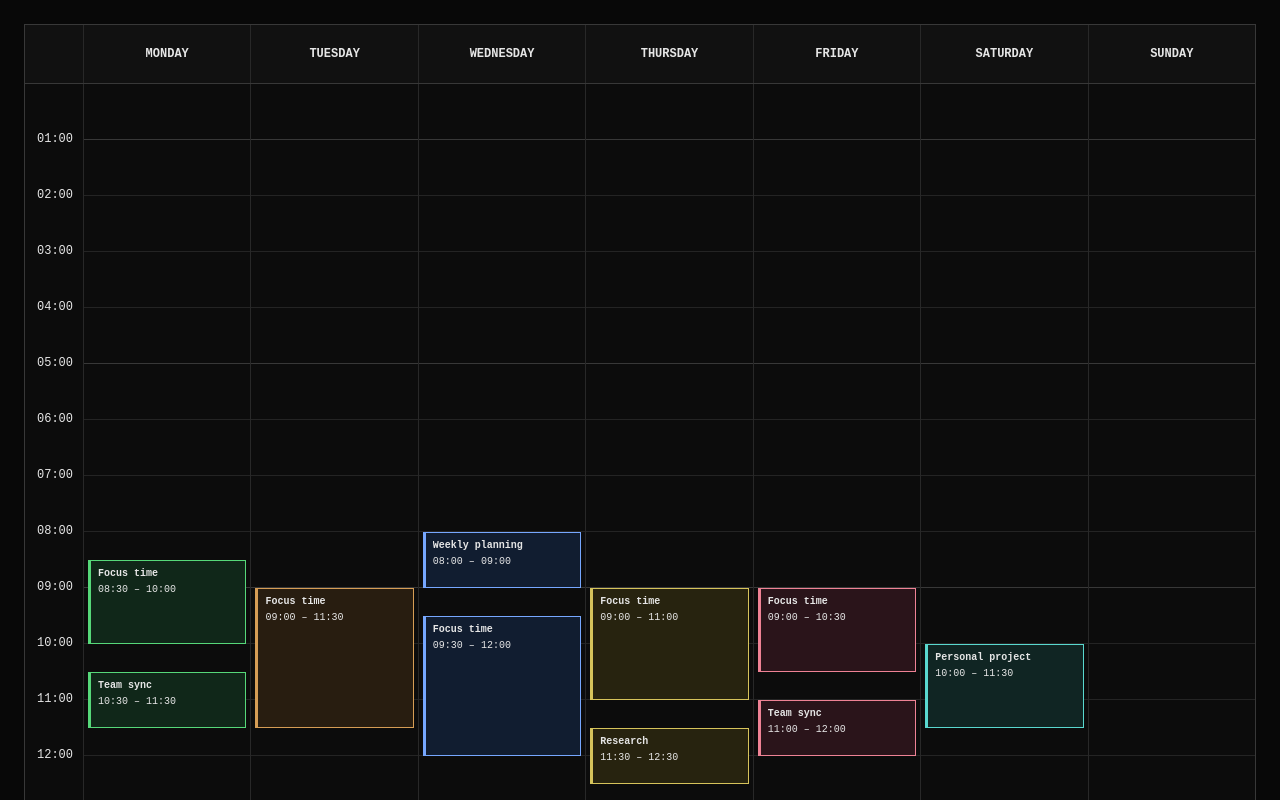
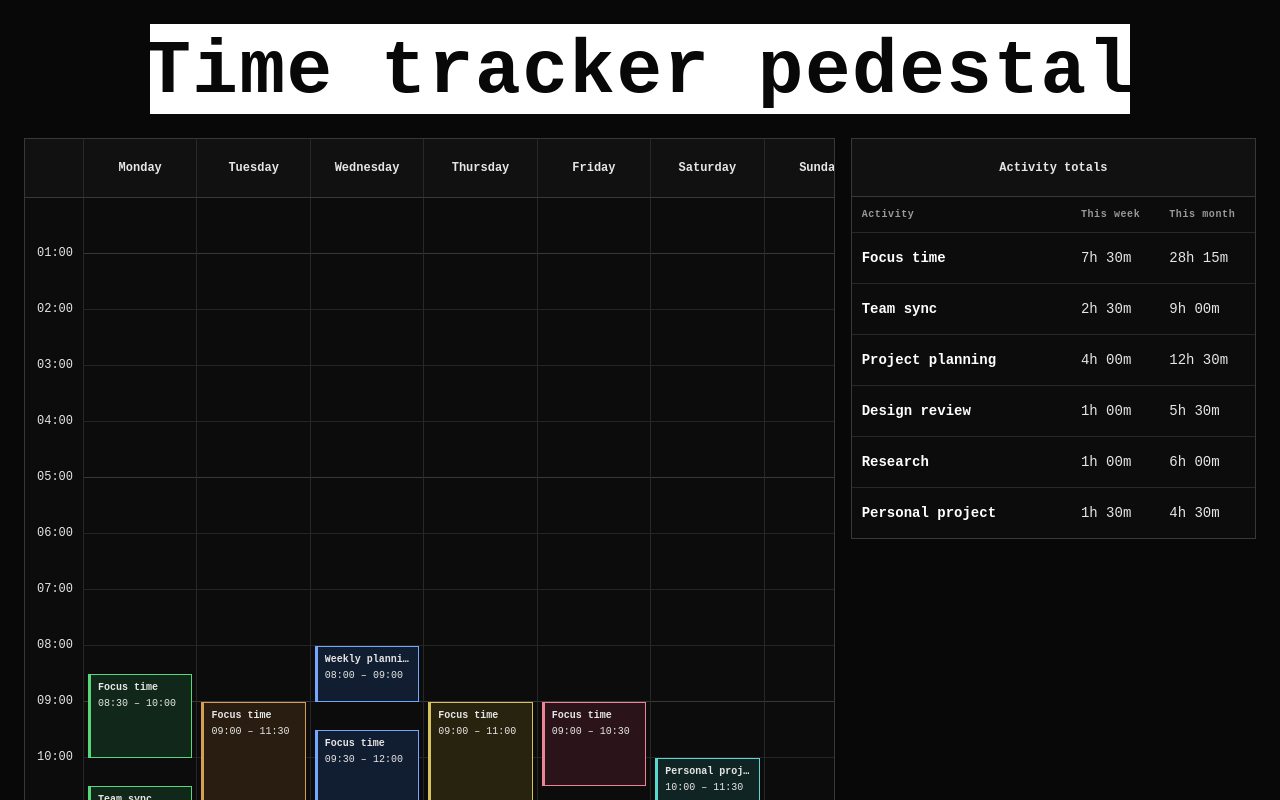
Before and after one commit to ThorTuwy/time-tracker-pedestal-website, a Preact app: page / in a window 1280 px wide. Shown: the top 800 px of the page. Built offline with nearby package versions, Linux system fonts and the light colour scheme.

Commit message:
feat: Add ActivitySummary

```diff
--- a/src/app.css
+++ b/src/app.css
@@ -9,8 +9,33 @@
   padding: 24px;
 }
 
+.page-header {
+  display: flex;
+  justify-content: center;
+  margin-bottom: 24px;
+}
+
+.page-header img {
+  display: block;
+  width: min(100%, 980px);
+  height: auto;
+}
+
+.schedule-layout {
+  display: grid;
+  grid-template-columns: minmax(0, 2fr) minmax(0, 1fr);
+  align-items: start;
+  gap: 16px;
+}
+
 @media (max-width: 700px) {
   .schedule-page {
     padding: 12px;
   }
 }
+
+@media (max-width: 900px) {
+  .schedule-layout {
+    grid-template-columns: minmax(0, 1fr);
+  }
+}
--- a/src/app.tsx
+++ b/src/app.tsx
@@ -1,4 +1,5 @@
 import { WeekCalender, type ActivityInterval } from './components/WeekCalender'
+import { ActivitySummary } from './components/ActivitySummary'
 import './app.css'
 
 const activities: ActivityInterval[] = [
@@ -22,7 +23,13 @@ const activities: ActivityInterval[] = [
 export function App() {
   return (
     <main class="schedule-page">
-      <WeekCalender activities={activities} />
+      <header class="page-header">
+        <img src="/logo-time-tracker-pedestal.svg" alt="Time tracker pedestal" />
+      </header>
+      <div class="schedule-layout">
+        <WeekCalender activities={activities} />
+        <ActivitySummary />
+      </div>
     </main>
   )
 }
--- /dev/null
+++ b/src/components/ActivitySummary.css
@@ -0,0 +1,82 @@
+.activity-summary {
+  min-width: 0;
+  border: 1px solid #383838;
+  background: #0c0c0c;
+}
+
+.activity-summary__title {
+  display: flex;
+  min-height: 58px;
+  align-items: center;
+  justify-content: center;
+  margin: 0;
+  border-bottom: 1px solid #383838;
+  background: #111;
+  color: #e6e6e6;
+  font-size: 12px;
+  font-weight: 700;
+  letter-spacing: normal;
+}
+
+.activity-summary__scroll {
+  overflow-x: auto;
+}
+
+.activity-summary__table {
+  width: 100%;
+  border-collapse: collapse;
+  color: #e6e6e6;
+  font-size: 14px;
+  text-align: left;
+}
+
+.activity-summary__table th,
+.activity-summary__table td {
+  padding: 12px 10px;
+  border-bottom: 1px solid #282828;
+}
+
+.activity-summary__table th {
+  color: #999;
+  font-size: 10px;
+  font-weight: 700;
+  letter-spacing: 0.06em;
+  white-space: nowrap;
+}
+
+.activity-summary__table td:not(:first-child) {
+  font-variant-numeric: tabular-nums;
+  white-space: nowrap;
+}
+
+.activity-summary__table tbody tr:last-child td {
+  border-bottom: 0;
+}
+
+.activity-summary__name {
+  width: 100%;
+  min-width: 90px;
+  padding: 5px 0;
+  border: 0;
+  background: transparent;
+  color: #FFFFFF;
+  font: inherit;
+  font-size: 14px;
+  font-weight: bold;
+}
+
+.activity-summary__name:hover,
+.activity-summary__name:focus {
+  border-color: #555;
+  outline: none;
+}
+
+.activity-summary__name:focus {
+  border-color: #aaa;
+}
+
+@media (max-width: 640px) {
+  .activity-summary__table {
+    min-width: 430px;
+  }
+}
--- /dev/null
+++ b/src/components/ActivitySummary.tsx
@@ -0,0 +1,65 @@
+import { useState } from 'preact/hooks'
+import './ActivitySummary.css'
+
+interface ActivitySummaryRow {
+  id: number
+  name: string
+  thisWeek: string
+  thisMonth: string
+}
+
+const initialActivities: ActivitySummaryRow[] = [
+  { id: 1, name: 'Focus time', thisWeek: '7h 30m', thisMonth: '28h 15m' },
+  { id: 2, name: 'Team sync', thisWeek: '2h 30m', thisMonth: '9h 00m' },
+  { id: 3, name: 'Project planning', thisWeek: '4h 00m', thisMonth: '12h 30m' },
+  { id: 4, name: 'Design review', thisWeek: '1h 00m', thisMonth: '5h 30m' },
+  { id: 5, name: 'Research', thisWeek: '1h 00m', thisMonth: '6h 00m' },
+  { id: 6, name: 'Personal project', thisWeek: '1h 30m', thisMonth: '4h 30m' },
+]
+
+export function ActivitySummary() {
+  const [activities, setActivities] = useState(initialActivities)
+
+  function updateActivityName(id: number, name: string) {
+    setActivities((currentActivities) =>
+      currentActivities.map((activity) =>
+        activity.id === id ? { ...activity, name } : activity,
+      ),
+    )
+  }
+
+  return (
+    <section class="activity-summary" aria-labelledby="activity-summary-title">
+      <h2 class="activity-summary__title" id="activity-summary-title">
+        Activity totals
+      </h2>
+      <div class="activity-summary__scroll">
+        <table class="activity-summary__table">
+          <thead>
+            <tr>
+              <th scope="col">Activity</th>
+              <th scope="col">This week</th>
+              <th scope="col">This month</th>
+            </tr>
+          </thead>
+          <tbody>
+            {activities.map((activity) => (
+              <tr key={activity.id}>
+                <td>
+                  <input
+                    aria-label={`Activity name: ${activity.name || 'unnamed'}`}
+                    class="activity-summary__name"
+                    onInput={(event) => updateActivityName(activity.id, event.currentTarget.value)}
+                    value={activity.name}
+                  />
+                </td>
+                <td>{activity.thisWeek}</td>
+                <td>{activity.thisMonth}</td>
+              </tr>
+            ))}
+          </tbody>
+        </table>
+      </div>
+    </section>
+  )
+}
--- a/src/components/WeekCalender.css
+++ b/src/components/WeekCalender.css
@@ -43,7 +43,6 @@
   color: #e6e6e6;
   font-size: 12px;
   font-weight: 700;
-  text-transform: uppercase;
 }
 
 .week-calendar__body {
```
Also changed, not shown: public/logo-time-tracker-pedestal.svg (added), 1 other file (tests, documents, lock files or other folders).
